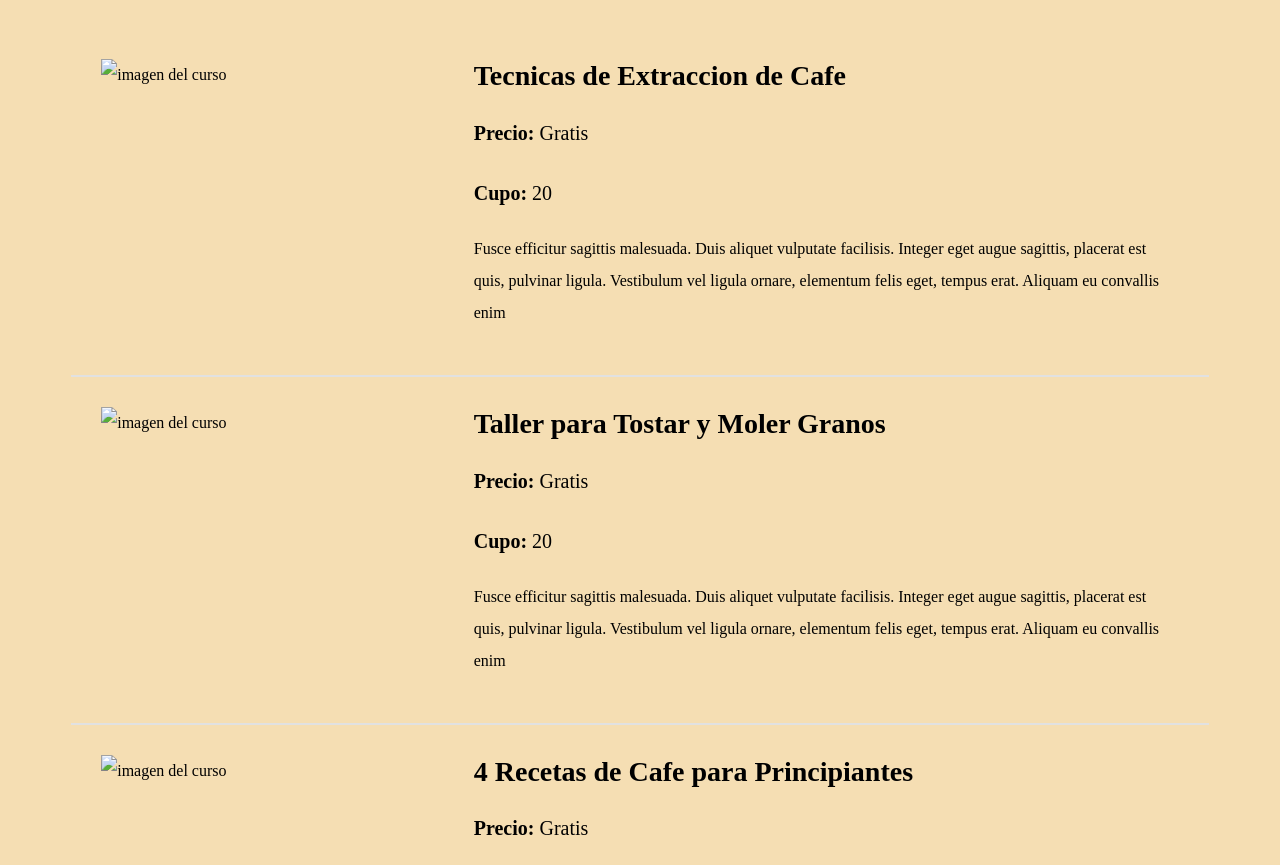
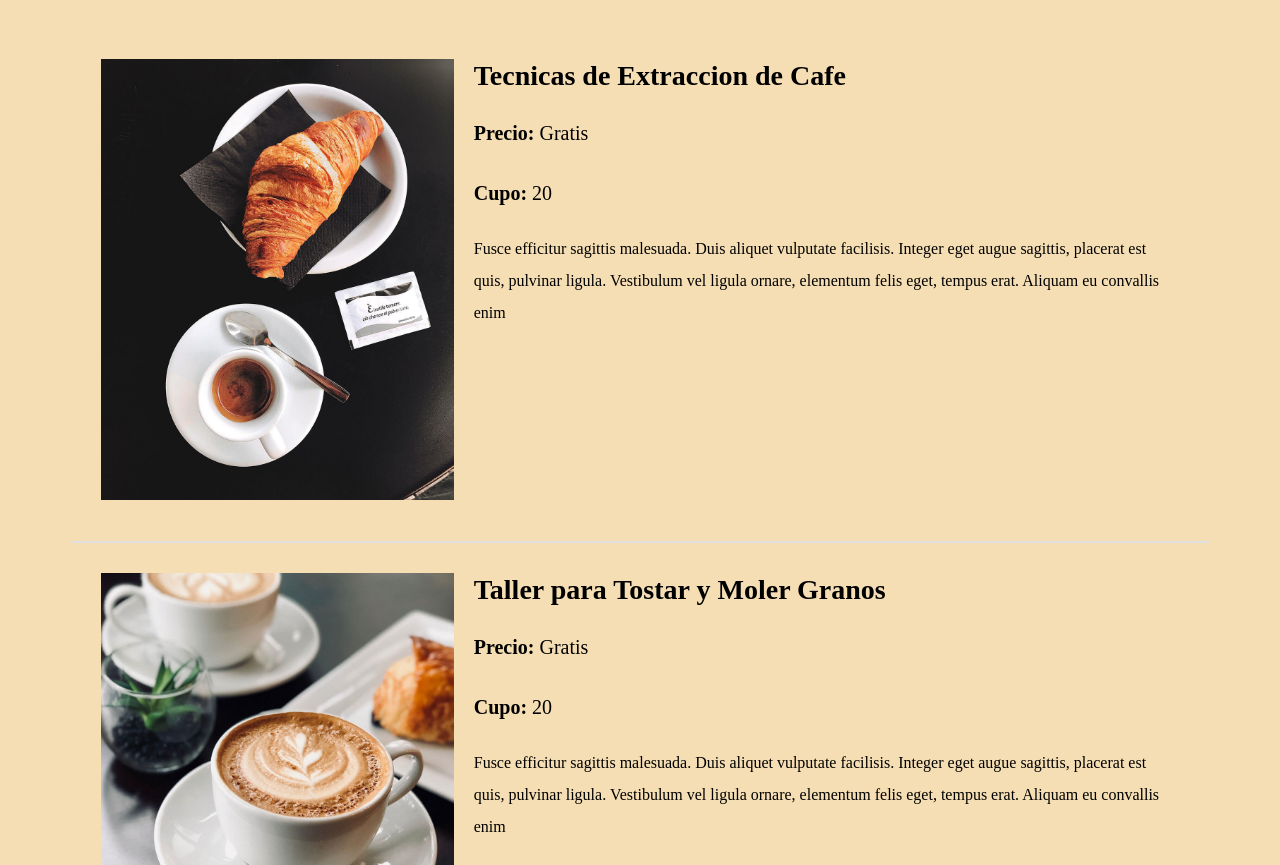
Before and after one commit to omarchavez18/coffee-blog, a plain HTML site: page cursos.html in a window 1280 px wide. Shown: the part 681-1546 px from the top of the page. Drawn offline with Linux system fonts and the light colour scheme.

Commit message:
changed image path

```diff
--- a/cursos.html
+++ b/cursos.html
@@ -45,7 +45,7 @@
       <h3 class="centrar-texto">Nuestros Proximos Cursos y Talleres</h3>
       <div class="curso">
         <div class="curso__imagen">
-          <img src="/blogdecafe_inicio/img/curso1.jpg" alt="imagen del curso" />
+          <img src="./img/curso1.jpg" alt="imagen del curso" />
         </div>
         <div class="curso__informacion">
           <h4 class="no-margin">Tecnicas de Extraccion de Cafe</h4>
@@ -68,7 +68,7 @@
 
       <div class="curso">
         <div class="curso__imagen">
-          <img src="/blogdecafe_inicio/img/curso2.jpg" alt="imagen del curso" />
+          <img src="./img/curso2.jpg" alt="imagen del curso" />
         </div>
         <div class="curso__informacion">
           <h4 class="no-margin">Taller para Tostar y Moler Granos</h4>
@@ -91,7 +91,7 @@
 
       <div class="curso">
         <div class="curso__imagen">
-          <img src="/blogdecafe_inicio/img/curso3.jpg" alt="imagen del curso" />
+          <img src="./img/curso3.jpg" alt="imagen del curso" />
         </div>
         <div class="curso__informacion">
           <h4 class="no-margin">4 Recetas de Cafe para Principiantes</h4>
```
Also changed, not shown: entrada.html (+1 -1 lines), nosotros.html (+1 -4 lines).
